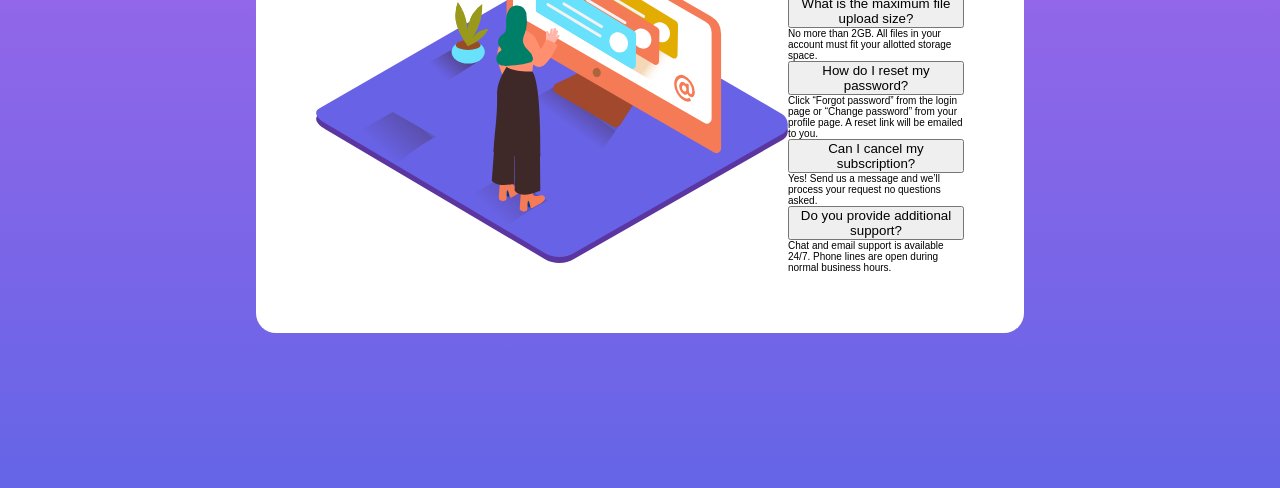
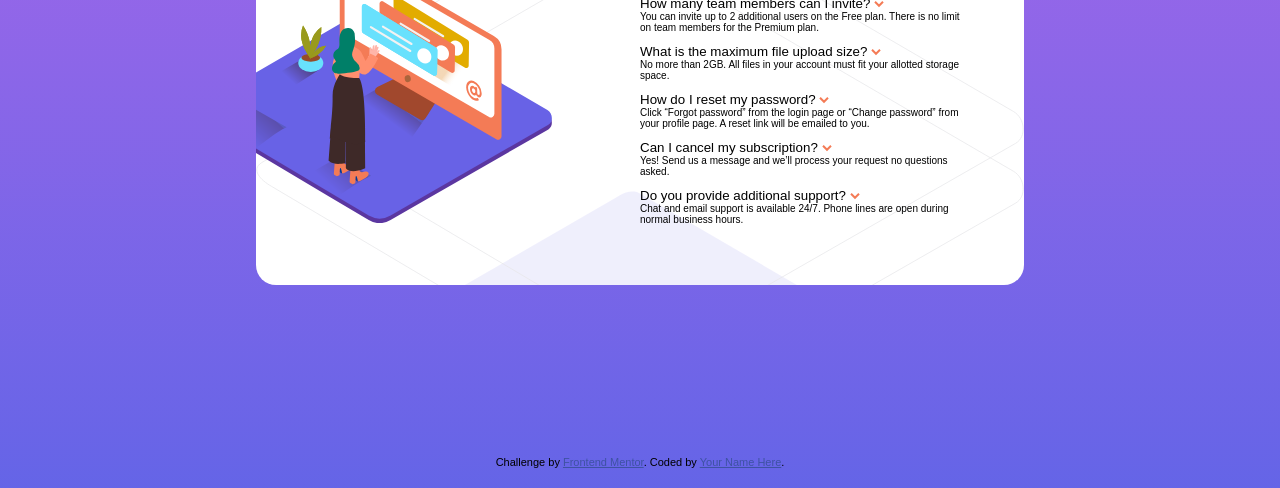
Before and after one commit to jchoi166/FEM-Practice-Challenges, a plain HTML site: page faq-accordion-card-main/index.html in a window 1280 px wide. Shown: the part 312-800 px from the top of the page. Drawn offline with Linux system fonts and the light colour scheme.

Commit message:
update 2/10

```diff
--- a/faq-accordion-card-main/index.html
+++ b/faq-accordion-card-main/index.html
@@ -10,7 +10,7 @@
 
   <!-- Feel free to remove these styles or customise in your own stylesheet 👍 -->
   <style>
-    .attribution { font-size: 11px; text-align: center; }
+    .attribution { font-size: 11px; text-align: center; margin-bottom: 20px;}
     .attribution a { color: hsl(228, 45%, 44%); }
   </style>
   <link rel="stylesheet" href="/main.css" class="style">
@@ -19,6 +19,9 @@
 </head>
 <body>
 
+  <!-- <div class="orange-box">
+    <img src="./images/illustration-box-desktop.svg" alt="orange box">
+  </div> -->
   <div class="container">
     <!-- <div class="img-box">
       <img src="./images/illustration-box-desktop.svg" alt="">
@@ -33,15 +36,18 @@
       <div class="accordion__item">
         <button class="accordion__question">
           How many team members can I invite?
+          <img src="./images/icon-arrow-down.svg" alt="arrow down">
         </button>
         <div class="accordion__answer">
           You can invite up to 2 additional users on the Free plan. There is no limit on
           team members for the Premium plan.
         </div>
+
       </div>
       <div class="accordion__item">
         <button class="accordion__question">
           What is the maximum file upload size?
+          <img src="./images/icon-arrow-down.svg" alt="arrow down">
         </button>
         <div class="accordion__answer">
           No more than 2GB. All files in your account must fit your allotted storage space.
@@ -50,6 +56,7 @@
       <div class="accordion__item">
         <button class="accordion__question">
           How do I reset my password?
+          <img src="./images/icon-arrow-down.svg" alt="arrow down">
         </button>
         <div class="accordion__answer">
           Click “Forgot password” from the login page or “Change password” from your profile page.
@@ -59,6 +66,7 @@
       <div class="accordion__item">
         <button class="accordion__question">
           Can I cancel my subscription?
+          <img src="./images/icon-arrow-down.svg" alt="arrow down">
         </button>
         <div class="accordion__answer">
           Yes! Send us a message and we’ll process your request no questions asked.
@@ -67,6 +75,7 @@
       <div class="accordion__item">
         <button class="accordion__question">
           Do you provide additional support?
+          <img src="./images/icon-arrow-down.svg" alt="arrow down">
         </button>
         <div class="accordion__answer">
           Chat and email support is available 24/7. Phone lines are open during normal business hours.
@@ -91,11 +100,14 @@
 
   Do you provide additional support?
   Chat and email support is available 24/7. Phone lines are open during normal business hours. -->
+<div class="attribution-container">
 
   <div class="attribution">
     Challenge by <a href="https://www.frontendmentor.io?ref=challenge" target="_blank">Frontend Mentor</a>.
     Coded by <a href="#">Your Name Here</a>.
   </div>
 
+</div>
+
 </body>
 </html>
--- a/faq-accordion-card-main/main.css
+++ b/faq-accordion-card-main/main.css
@@ -16,32 +16,72 @@ html {
 body {
     box-sizing: border-box;
     height: 100vh;
+    background-image: linear-gradient( hsl(273, 75%, 66%), hsl(240, 73%, 65%));
+    font-family: "Kumbh Sansa", sans-serif;
+
     display: grid;
     grid-template-columns: repeat(5, 1fr);
-    background-image: linear-gradient( hsl(273, 75%, 66%), hsl(240, 73%, 65%));
-    font-family: "Kumbh Sansa", sans-serif;
+    grid-template-rows: minmax(7rem, 1fr) min-content minmax(7rem, 1fr);
 }
 
 .container {
     grid-column: 2 / 5;
+    grid-row: 2 / 3;
     display: grid;
-    grid-template-columns: 1fr minmax(auto, max-content);
+    grid-template-columns: 1fr 1fr;
 
-
-    /* background-image: url("/images/bg-pattern-desktop.svg"); */
-    /* background-size: auto; */
+    background-image: url(./images/bg-pattern-desktop.svg);
+    background-size: cover;
     background-color: white;
     border-radius: 2rem;
     padding: 6rem;
     margin: auto;
+    overflow: hidden;
+}
+
+.orange-box {
+    grid-row: 2 / 3;
+
+    z-index: 2;
+
+    display: grid;
+    align-items: center;
+    transform: translate(14rem, 5rem)
 }
 
 .img-woman {
+    position: relative;
+    z-index: 1;
 
 }
 
+.img-woman img {
+
+    width: 110%;
+    height: auto;
+    grid-column: 1 / 2;
+    transform: translateX(-12rem);
+
+}
 .accordion {
     display: flex;
     flex-direction: column;
     justify-content: space-between;
 }
+
+.accordion__header {
+    font-size: 3rem;
+}
+
+.accordion__question {
+    border: none;
+    background-color: transparent;
+    font-weight: 400;
+
+}
+.attribution-container {
+    grid-row: 3 / 4;
+    grid-column: 1 / -1;
+    display: grid;
+    align-items: end;
+}
```
